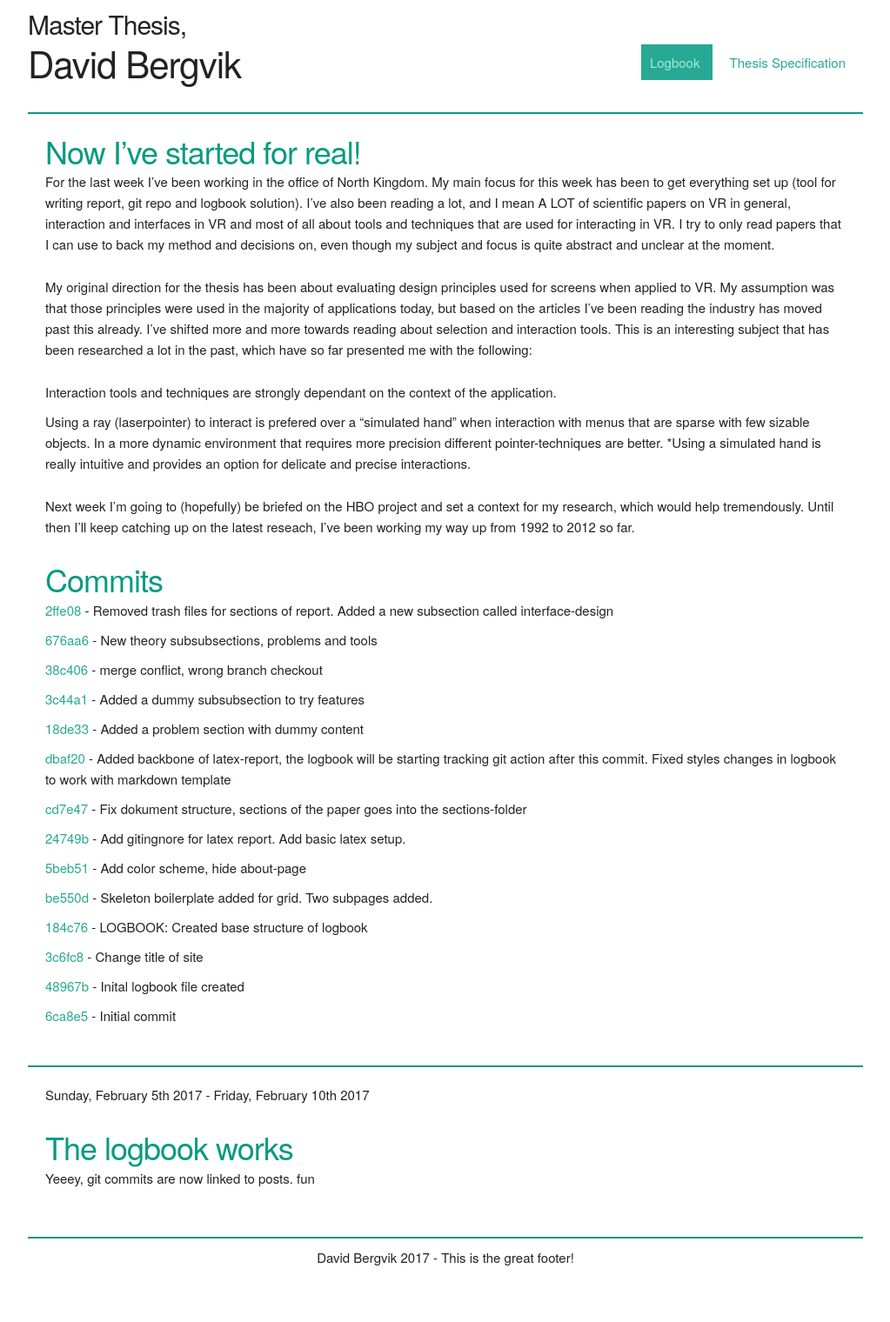
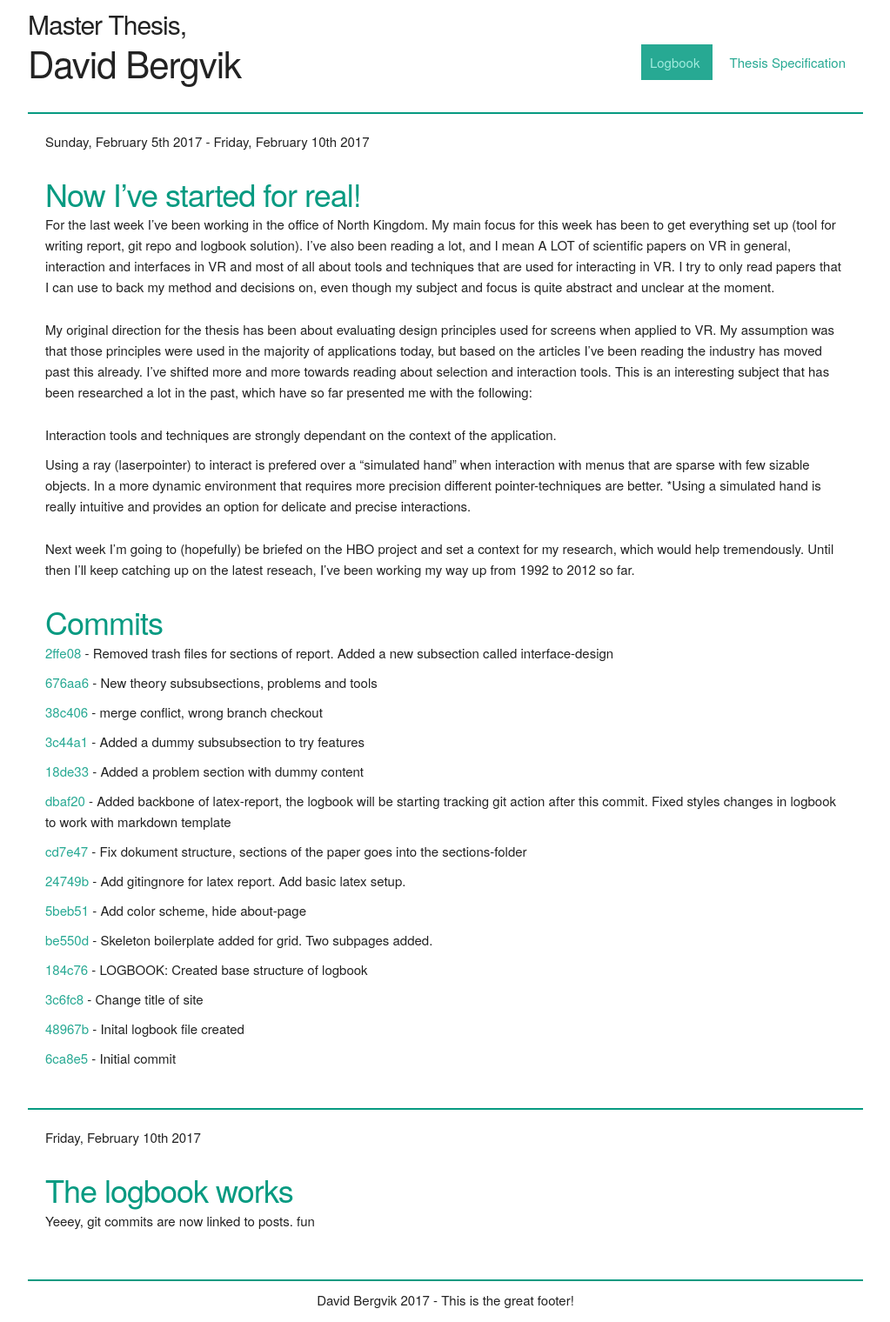
Before and after one commit to davidbergvik/Master-Thesis-IxD, a website: page index.html in a window 1280 px wide. Shown: the whole page at 87% size, without its empty margins (128-1151 px from the left). Before the commit the page ends 1488 px from the top, so only its background shows below. Drawn offline with Linux system fonts and the light colour scheme.

Commit message:
Fixed date on last log post

```diff
--- a/index.html
+++ b/index.html
@@ -41,7 +41,9 @@
       </div>
     </header>
     <main>
-      <article><h3 id="now-i-ve-started-for-real-">Now I’ve started for real!</h3>
+      <article>
+        <p>Sunday, February 5th 2017 - Friday, February 10th 2017</p>
+        <h3 id="now-i-ve-started-for-real-">Now I’ve started for real!</h3>
         <p>For the last week I’ve been working in the office of North Kingdom. My main focus for this week has been to get everything set up (tool for writing report, git repo and logbook solution).  I’ve also been reading a lot, and I mean A LOT of scientific papers on VR in general, interaction and interfaces in VR and most of all about tools and techniques that are used for interacting in VR. I try to only read papers that I can use to back my method and decisions on, even though my subject and focus is quite abstract and unclear at the moment.</p>
         <p>My original direction for the thesis has been about evaluating design principles used for screens when applied to VR. My assumption was that those principles were used in the majority of applications today, but based on the articles I’ve been reading the industry has moved past this already. I’ve shifted more and more towards reading about selection and interaction tools. This is an interesting subject that has been researched a lot in the past, which have so far presented me with the following:</p>
         <ul>
@@ -68,7 +70,7 @@
             <li><a href="https://github.com/davidbergvik/master-thesis-IxD/commit/6ca8e50a8043d62a654b94d405a52fc0c829fafd">6ca8e5</a> - Initial commit</li>
           </ul>
         </article>
-        <article><p>Sunday, February 5th 2017 - Friday, February 10th 2017</p>
+        <article><p>Friday, February 10th 2017</p>
           <h3 id="the-logbook-works">The logbook works</h3>
           <p>Yeeey, git commits are now linked to posts. fun</p>
 
```
